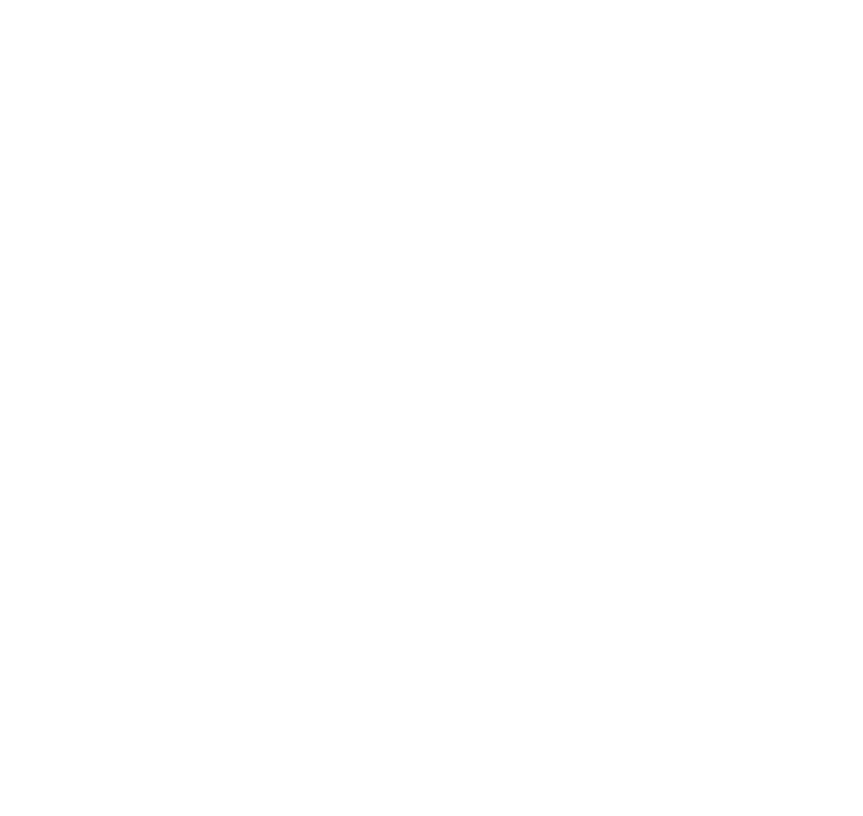
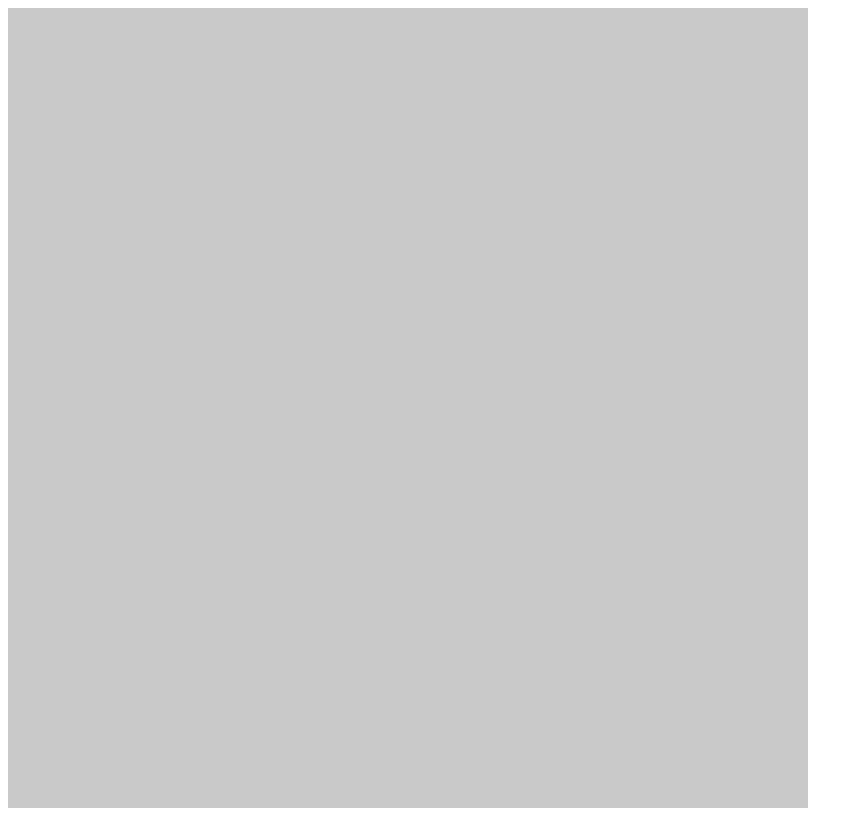
Before and after one commit to adrb441/etch-a-sketch, a plain HTML site: page index.html in a window 1280 px wide. Shown: the whole page, without its empty margins (0-863 px from the left). Drawn offline with Linux system fonts and the light colour scheme.

Commit message:
Add function to generate grid

```diff
--- a/index.html
+++ b/index.html
@@ -7,6 +7,6 @@
         <script src="script.js" defer></script>
     </head>
     <body>
-
+        <div class="container"></div>
     </body>
 </html>
--- a/script.js
+++ b/script.js
@@ -0,0 +1,10 @@
+function createGrid(gridSize) {
+    const grid = document.querySelector('.container');
+    for (let i = 1; i <= gridSize * gridSize; i++) {
+        const square = document.createElement('div');
+        square.classList.add('square');
+        grid.appendChild(square);
+    }
+}
+
+createGrid(16);
--- a/style.css
+++ b/style.css
@@ -0,0 +1,12 @@
+.container {
+    width: 800px;
+    display: flex;
+    flex-wrap: wrap;
+}
+
+.square {
+    width: 50px;
+    height: 50px;
+    background-color: #C9C9C9;
+    flex: 0 0 auto;
+}
```
